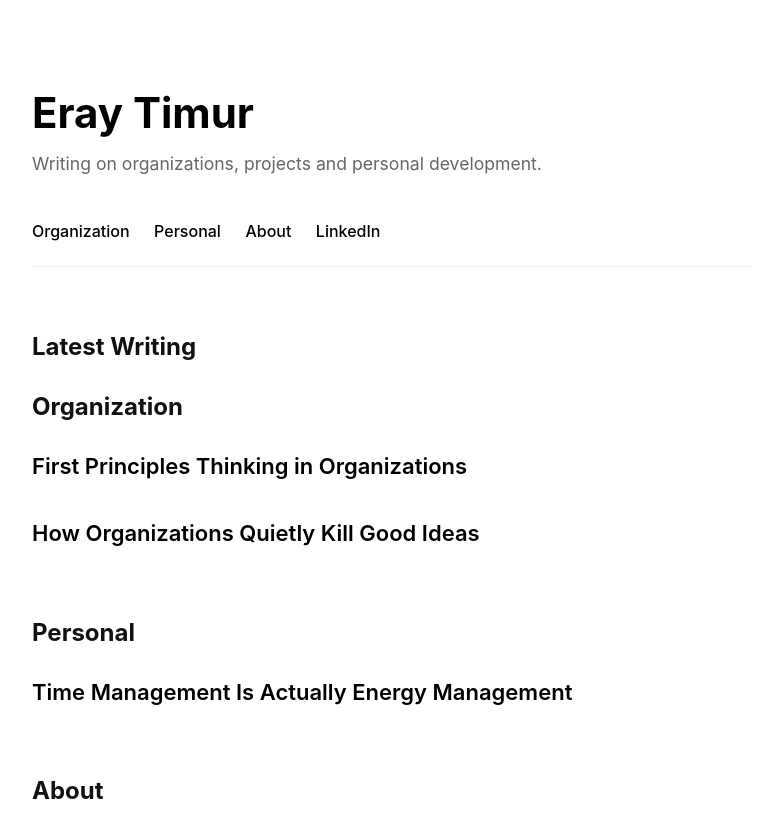
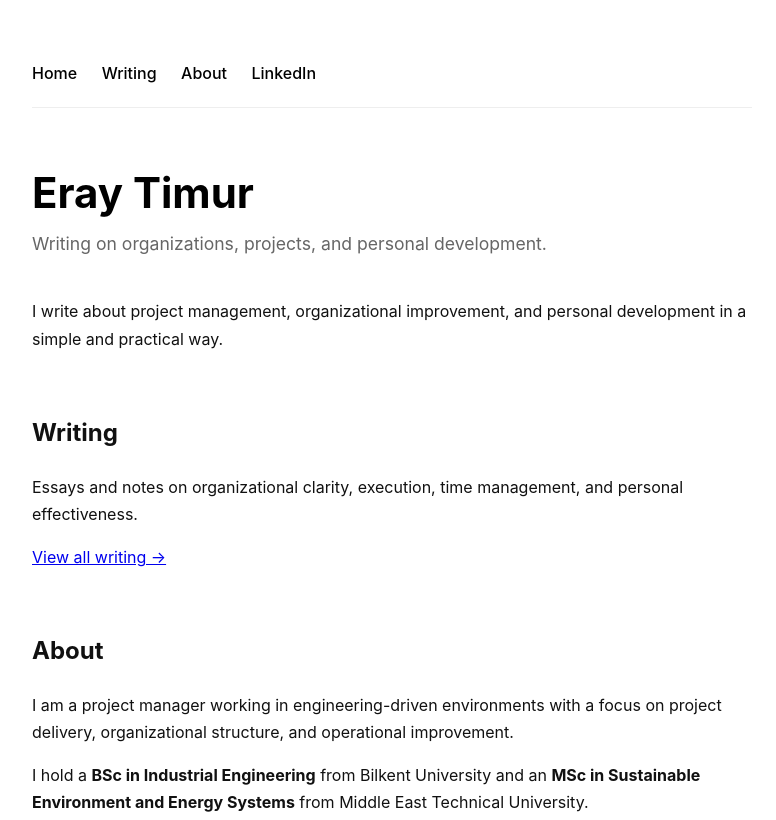
Before and after one commit to eraytimur/eraytimur.github.io, a plain HTML site: page index.html in a window 1280 px wide. Shown: the top 820 px of the page, without its empty margins (248-1024 px from the left). Drawn offline with Linux system fonts and the light colour scheme.

Commit message:
Update index.html

```diff
--- a/index.html
+++ b/index.html
@@ -1,78 +1,65 @@
 <!DOCTYPE html>
 <html lang="en">
-
 <head>
-
-<meta charset="UTF-8">
-<meta name="viewport" content="width=device-width, initial-scale=1.0">
+  <meta charset="UTF-8" />
+  <meta name="viewport" content="width=device-width, initial-scale=1.0" />
 
   <title>Eray Timur | Project Management & Organizational Improvement</title>
-<meta name="description" content="Insights on project management, organizational improvement, and personal development by Eray Timur.">
+  <meta
+    name="description"
+    content="Writing on project management, organizational improvement, and personal development by Eray Timur."
+  />
 
-  <head>
-    <link rel="stylesheet" href="style.css">
-</head>
+  <meta property="og:title" content="Eray Timur | Project Management & Organizational Improvement" />
+  <meta
+    property="og:description"
+    content="Writing on project management, organizational improvement, and personal development by Eray Timur."
+  />
+  <meta property="og:type" content="website" />
+  <meta property="og:url" content="https://eraytimur.com/" />
 
-
+  <link rel="canonical" href="https://eraytimur.com/" />
+  <link rel="stylesheet" href="style.css" />
 </head>
 
 <body>
-
   <div class="container">
+    <nav>
+      <a href="index.html">Home</a>
+      <a href="writing.html">Writing</a>
+      <a href="#about">About</a>
+      <a href="https://www.linkedin.com/in/eraytimur" target="_blank" rel="noopener noreferrer">LinkedIn</a>
+    </nav>
 
     <h1>Eray Timur</h1>
 
     <div class="subtitle">
-Writing on organizations, projects and personal development.
+      Writing on organizations, projects, and personal development.
     </div>
 
-<nav>
-
-<a href="#organization">Organization</a>
-
-<a href="#personal">Personal</a>
-
-<a href="#about">About</a>
-
-<a href="https://linkedin.com">LinkedIn</a>
-
-</nav>
-
+    <div class="section">
+      <p>
+        I write about project management, organizational improvement, and personal development
+        in a simple and practical way.
+      </p>
+    </div>
 
     <div class="section">
-
-<h2>Latest Writing</h2>
-
-<div class="section" id="organization">
-
-<h2>Organization</h2>
-
-<div class="post">
-<a href="organization-first-principles.html">First Principles Thinking in Organizations</a>
-</div>
-
-<div class="post">
-<a href="#">How Organizations Quietly Kill Good Ideas</a>
-</div>
-
-</div>
-
-<div class="section" id="personal">
-
-<h2>Personal</h2>
-
-<div class="post">
-<a href="#">Time Management Is Actually Energy Management</a>
-</div>
-
+      <h2>Writing</h2>
+      <p>
+        Essays and notes on organizational clarity, execution, time management, and personal effectiveness.
+      </p>
+      <p>
+        <a href="writing.html">View all writing →</a>
+      </p>
     </div>
 
     <div class="section" id="about">
-
       <h2>About</h2>
 
       <p>
-I am a project manager working in engineering-driven environments with a focus on project delivery, organizational structure, and operational improvement.
+        I am a project manager working in engineering-driven environments with a focus on project delivery,
+        organizational structure, and operational improvement.
       </p>
 
       <p>
@@ -86,44 +73,30 @@ I currently lead hardware-oriented R&D and production projects in the defense in
       </p>
 
       <p>
-On this site I share practical reflections on organizational improvement, project management, and personal development.
+        On this site I share practical reflections on organizational improvement, project management,
+        and personal development.
       </p>
-
 
       <h2>Certifications</h2>
 
       <ul>
-
         <li><strong>PMP®</strong> — Project Management Professional (PMI)</li>
-
         <li><strong>IPMA Level C</strong> — Certified Project Manager</li>
-
         <li><strong>PRINCE2® Foundation</strong> — AXELOS / PeopleCert</li>
-
         <li><strong>Professional Scrum Master I (PSM I)</strong> — Scrum.org</li>
-
         <li><strong>Professional Scrum Master II (PSM II)</strong> — Scrum.org</li>
-
         <li><strong>Professional Scrum Product Owner I (PSPO I)</strong> — Scrum.org</li>
-
         <li><strong>Certified ScrumMaster (CSM)</strong> — Scrum Alliance</li>
-
         <li>
           <strong>Kanban Management Professional (KMP)</strong> —
-Kanban System Design (KSD) & Kanban Systems Improvement (KSI), Kanban University
+          Kanban System Design (KSD) &amp; Kanban Systems Improvement (KSI), Kanban University
         </li>
-
       </ul>
-
-</div>
-<footer>
-
-© 2026 Eray Timur
-
-</footer>
-
     </div>
 
+    <footer>
+      © 2026 Eray Timur
+    </footer>
+  </div>
 </body>
-
 </html>
```
Lines whose indentation alone changed are shown as unchanged.
